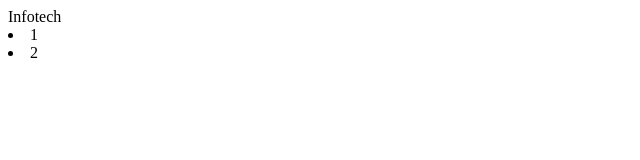
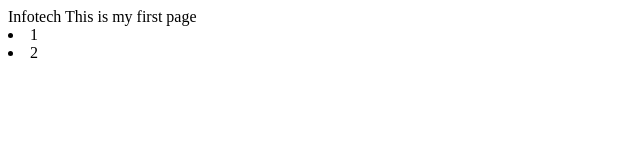
Before and after one commit to wisdom2301/hello-world, a plain HTML site: page index.html in a window 1280 px wide. Shown: the whole page, without its empty margins (0-640 px from the left). Drawn offline with Linux system fonts and the light colour scheme.

Commit message:
index.html

```diff
--- a/index.html
+++ b/index.html
@@ -1,8 +1,9 @@
 <html>
 <head> Infotech </head>
-<body>
+<body>This is my first page</body>
+
 <li> 1 </li>
 <li> 2 </li>
 <bg color "white">
-</body>
+
 </html>
```
